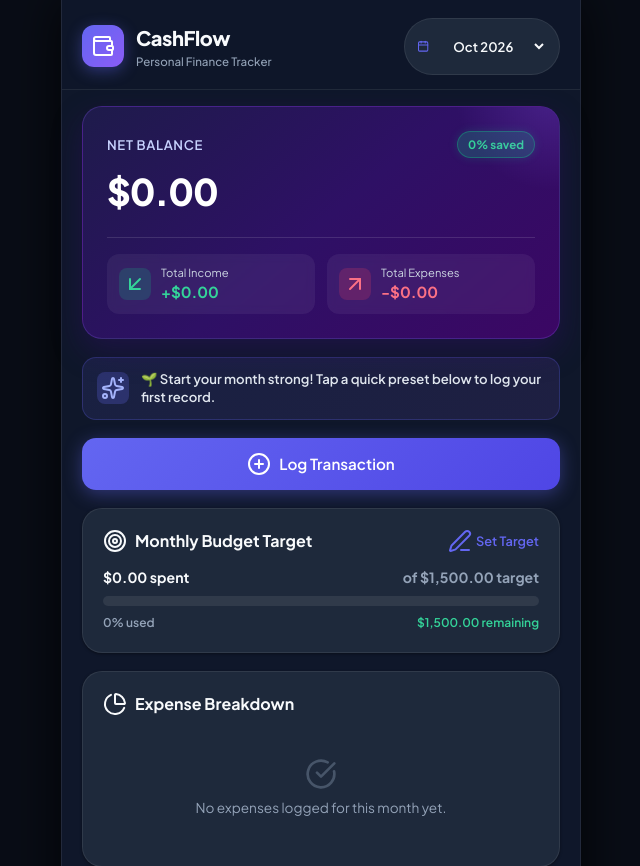
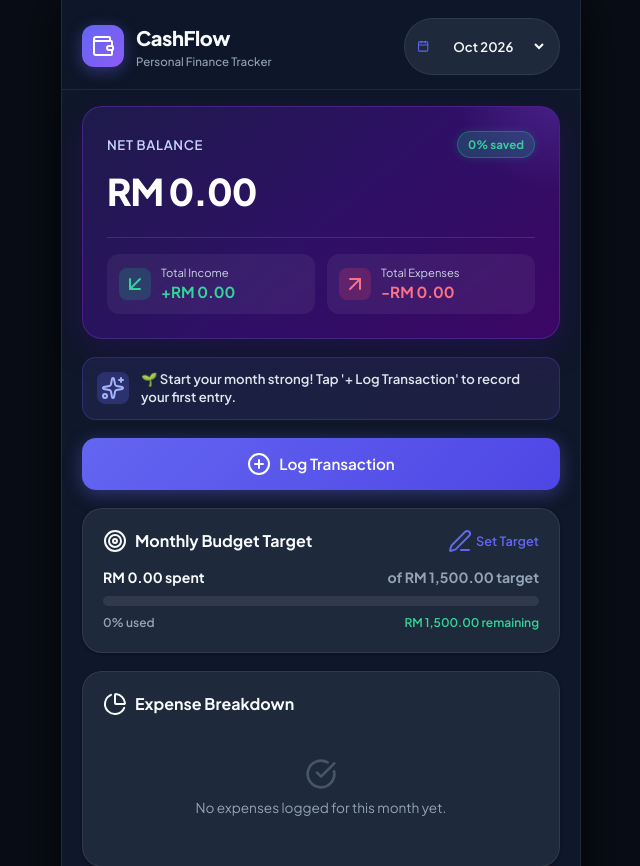
Before and after one commit to JiaJuen/expense-tracker, a Flask app: page / in a window 1280 px wide. Shown: the top 866 px of the page, without its empty margins (319-959 px from the left). Run offline with Flask 3, Linux system fonts and the light colour scheme; data comes from the database, SQL or seed files in the repository; data that the repository does not hold is empty.

Commit message:
Update currency symbol from $ to RM across app

```diff
--- a/app.py
+++ b/app.py
@@ -213,17 +213,17 @@
     # Dynamic Financial Insight generator
     savings_rate = round((net_balance / total_income * 100) if total_income > 0 else 0, 1)
     if total_expense == 0 and total_income == 0:
-        insight = "🌱 Start your month strong! Tap a quick preset below to log your first record."
+        insight = "🌱 Start your month strong! Tap '+ Log Transaction' to record your first entry."
     elif budget_amount and total_expense > budget_amount:
         over = round(total_expense - budget_amount, 2)
-        insight = f"⚠️ Budget Alert: You have exceeded your ${budget_amount:,.0f} budget by ${over:,.2f}."
+        insight = f"⚠️ Budget Alert: You have exceeded your RM {budget_amount:,.0f} budget by RM {over:,.2f}."
     elif total_income > 0 and savings_rate >= 40:
         insight = f"🔥 Excellent discipline! You are saving {savings_rate}% of your income this month."
     elif category_breakdown:
         top = category_breakdown[0]
-        insight = f"💡 Top expense: {top['name']} makes up {top['percentage']}% (${top['total']:,.2f}) of your spending."
+        insight = f"💡 Top expense: {top['name']} makes up {top['percentage']}% (RM {top['total']:,.2f}) of your spending."
     else:
-        insight = f"📊 Net cash flow is ${net_balance:,.2f} for this month."
+        insight = f"📊 Net cash flow is RM {net_balance:,.2f} for this month."
 
     # Available months list for dropdown selector
     months_cursor = conn.execute(
@@ -338,7 +338,7 @@
 
     output = io.StringIO()
     writer = csv.writer(output)
-    writer.writerow(["ID", "Date", "Type", "Category", "Amount ($)", "Description"])
+    writer.writerow(["ID", "Date", "Type", "Category", "Amount (RM)", "Description"])
     for r in rows:
         writer.writerow([r["id"], r["date"], r["type"].capitalize(), r["category"] or "Uncategorized", f"{r['amount']:.2f}", r["description"] or ""])
 
--- a/static/css/style.css
+++ b/static/css/style.css
@@ -869,14 +869,15 @@
 .input-currency {
     position: absolute;
     left: 14px;
-    font-size: 1.3rem;
+    font-size: 1.05rem;
     font-weight: 800;
     color: var(--text-muted);
+    letter-spacing: -0.02em;
 }
 
 .input-with-prefix input {
-    padding-left: 36px;
-    font-size: 1.3rem;
+    padding-left: 50px;
+    font-size: 1.25rem;
     font-weight: 800;
 }
 
--- a/static/js/app.js
+++ b/static/js/app.js
@@ -155,13 +155,13 @@
     }
 }
 
-// Format currency
+// Format currency as Ringgit Malaysia (RM)
 function formatCurrency(amount) {
-    return new Intl.NumberFormat("en-US", {
-        style: "currency",
-        currency: "USD",
-        minimumFractionDigits: 2
-    }).format(amount);
+    const num = Math.abs(Number(amount) || 0);
+    return "RM " + num.toLocaleString("en-MY", {
+        minimumFractionDigits: 2,
+        maximumFractionDigits: 2
+    });
 }
 
 // Show Toast
@@ -212,7 +212,11 @@
 
         // Balance Hero Card
         const balance = data.net_balance || 0;
-        netBalanceEl.textContent = (balance < 0 ? "-" : "") + formatCurrency(Math.abs(balance));
+        const prefix = balance < 0 ? "-RM " : "RM ";
+        netBalanceEl.textContent = prefix + Math.abs(balance).toLocaleString("en-MY", {
+            minimumFractionDigits: 2,
+            maximumFractionDigits: 2
+        });
         netBalanceEl.style.color = balance < 0 ? "#fb7185" : "#ffffff";
 
         totalIncomeEl.textContent = `+${formatCurrency(data.total_income || 0)}`;
--- a/templates/index.html
+++ b/templates/index.html
@@ -53,7 +53,7 @@
                     <span class="balance-label">Net Balance</span>
                     <span id="savingsRateBadge" class="badge badge-glow">0% saved</span>
                 </div>
-                <div id="netBalance" class="balance-amount">$0.00</div>
+                <div id="netBalance" class="balance-amount">RM 0.00</div>
 
                 <!-- Cash Flow Summary Grid -->
                 <div class="cashflow-grid">
@@ -63,7 +63,7 @@
                         </div>
                         <div class="flow-info">
                             <span class="flow-title">Total Income</span>
-                            <span id="totalIncome" class="flow-val">+$0.00</span>
+                            <span id="totalIncome" class="flow-val">+RM 0.00</span>
                         </div>
                     </div>
                     <div class="flow-item flow-expense">
@@ -72,7 +72,7 @@
                         </div>
                         <div class="flow-info">
                             <span class="flow-title">Total Expenses</span>
-                            <span id="totalExpense" class="flow-val">-$0.00</span>
+                            <span id="totalExpense" class="flow-val">-RM 0.00</span>
                         </div>
                     </div>
                 </div>
@@ -111,15 +111,15 @@
                 </div>
                 <div class="budget-meter">
                     <div class="budget-numbers">
-                        <span id="budgetSpentText">$0 spent</span>
-                        <span id="budgetLimitText">of $1,500 target</span>
+                        <span id="budgetSpentText">RM 0 spent</span>
+                        <span id="budgetLimitText">of RM 1,500 target</span>
                     </div>
                     <div class="budget-track">
                         <div id="budgetFill" class="budget-fill" style="width: 0%;"></div>
                     </div>
                     <div class="budget-meta">
                         <span id="budgetPercentText">0% used</span>
-                        <span id="budgetRemainingText" class="remaining-highlight">$1,500 remaining</span>
+                        <span id="budgetRemainingText" class="remaining-highlight">RM 1,500 remaining</span>
                     </div>
                 </div>
             </section>
@@ -230,9 +230,9 @@
 
                 <!-- Amount Input -->
                 <div class="form-group">
-                    <label class="form-label" for="amountInput">Amount ($)</label>
+                    <label class="form-label" for="amountInput">Amount (RM)</label>
                     <div class="input-with-prefix">
-                        <span class="input-currency">$</span>
+                        <span class="input-currency">RM</span>
                         <input
                             type="number"
                             id="amountInput"
@@ -306,9 +306,9 @@
             </div>
             <form id="budgetForm" class="transaction-form">
                 <div class="form-group">
-                    <label class="form-label" for="budgetInput">Monthly Spending Limit ($)</label>
+                    <label class="form-label" for="budgetInput">Monthly Spending Limit (RM)</label>
                     <div class="input-with-prefix">
-                        <span class="input-currency">$</span>
+                        <span class="input-currency">RM</span>
                         <input
                             type="number"
                             id="budgetInput"
```
